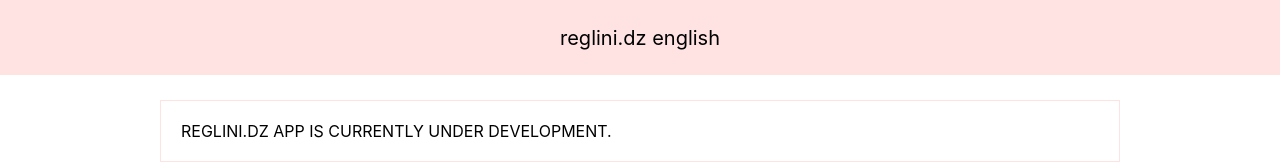
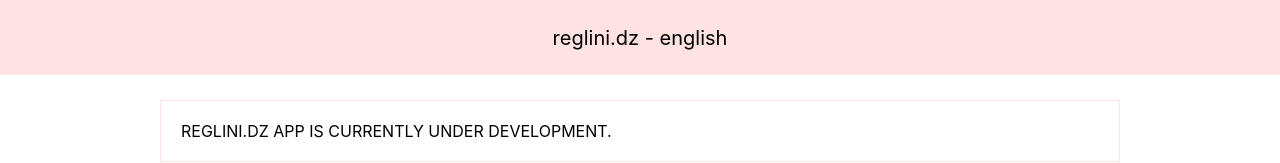
Before and after one commit to moh3a/reglini-dz, a Next.js app: page / in a window 1280 px wide. Shown: the top 163 px of the page. Built offline with nearby package versions, Linux system fonts and the light colour scheme.

Commit message:
production area in vercel

```diff
--- a/components/layout/Navbar.tsx
+++ b/components/layout/Navbar.tsx
@@ -10,7 +10,7 @@
       <div className={s.logo}>
         <Link href="/" passHref>
           <div>
-            reglini.dz{" "}
+            reglini.dz -{" "}
             {router.locale === "en"
               ? "english"
               : router.locale === "fr"
```
